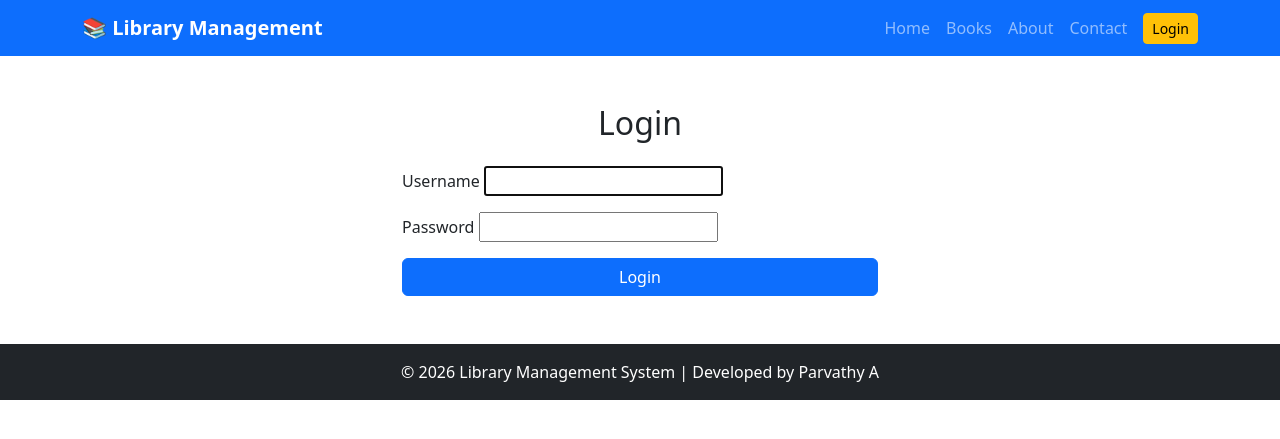
After one commit to parvathy-A2004/LibraryManagement, a Django app: a page that uses templates/base.html in a window 1280 px wide. The commit adds this page. Shown: the top 439 px of the page. Run offline with Django 5.2, Linux system fonts and the light colour scheme.

Commit message:
Added authentication and protected book management

```diff
--- a/library/views.py
+++ b/library/views.py
@@ -2,6 +2,7 @@ from django.shortcuts import render, redirect, get_object_or_404
 from .models import Book
 from django.db.models import Q
 from .forms import BookForm
+from django.contrib.auth.decorators import login_required
 
 
 def home(request):
@@ -36,6 +37,7 @@ def book_list(request):
         }
     )
 
+@login_required
 def add_book(request):
 
     if request.method == 'POST':
@@ -52,6 +54,7 @@ def add_book(request):
 
     return render(request, 'add_book.html', {'form': form})
 
+@login_required
 def edit_book(request, id):
 
     book = get_object_or_404(Book, id=id)
@@ -68,6 +71,7 @@ def edit_book(request, id):
 
     return render(request, 'add_book.html', {'form': form})
 
+@login_required
 def delete_book(request, id):
 
     book = get_object_or_404(Book, id=id)
--- a/libraryproject/settings.py
+++ b/libraryproject/settings.py
@@ -127,3 +127,7 @@ STATICFILES_DIRS = [
 # https://docs.djangoproject.com/en/5.1/ref/settings/#default-auto-field
 
 DEFAULT_AUTO_FIELD = 'django.db.models.BigAutoField'
+
+LOGIN_URL = 'login'
+LOGIN_REDIRECT_URL = 'home'
+LOGOUT_REDIRECT_URL = 'home'
--- a/libraryproject/urls.py
+++ b/libraryproject/urls.py
@@ -16,8 +16,21 @@ Including another URLconf
 """
 from django.contrib import admin
 from django.urls import path, include
+from django.contrib.auth import views as auth_views
 
 urlpatterns = [
     path('admin/', admin.site.urls),
     path('', include('library.urls')),
+    path(
+        'login/',
+        auth_views.LoginView.as_view(template_name='login.html'),
+        name='login'
+    ),
+
+    path(
+        'logout/',
+        auth_views.LogoutView.as_view(next_page='home'),
+        name='logout'
+    ),
+
 ]
--- a/templates/base.html
+++ b/templates/base.html
@@ -42,9 +42,30 @@
                     <a class="nav-link" href="#">Contact</a>
                 </li>
 
-                <li class="nav-item">
-                    <a class="btn btn-warning ms-3" href="#">Login</a>
-                </li>
+                <li class="nav-item ms-2 d-flex align-items-center">
+
+{% if user.is_authenticated %}
+
+    <span class="text-white me-3">
+        Welcome, {{ user.username }}
+    </span>
+
+    <form action="{% url 'logout' %}" method="post" class="d-inline">
+    {% csrf_token %}
+    <button type="submit" class="btn btn-danger btn-sm">
+        Logout
+    </button>
+</form>
+
+{% else %}
+
+    <a href="{% url 'login' %}" class="btn btn-warning btn-sm">
+        Login
+    </a>
+
+{% endif %}
+
+</li>
 
             </ul>
 
--- /dev/null
+++ b/templates/login.html
@@ -0,0 +1,36 @@
+{% extends 'base.html' %}
+
+{% block content %}
+
+<div class="container mt-5" style="max-width:500px;">
+
+    <h2 class="text-center mb-4">Login</h2>
+
+    {% if form.errors %}
+        <div class="alert alert-danger">
+            Invalid username or password.
+        </div>
+    {% endif %}
+
+    <form method="POST">
+        {% csrf_token %}
+
+        <div class="mb-3">
+            <label>Username</label>
+            {{ form.username }}
+        </div>
+
+        <div class="mb-3">
+            <label>Password</label>
+            {{ form.password }}
+        </div>
+
+        <button type="submit" class="btn btn-primary w-100">
+            Login
+        </button>
+
+    </form>
+
+</div>
+
+{% endblock %}
```
Also changed, not shown: templates/book_list.html (+11 -6 lines), db.sqlite3.
